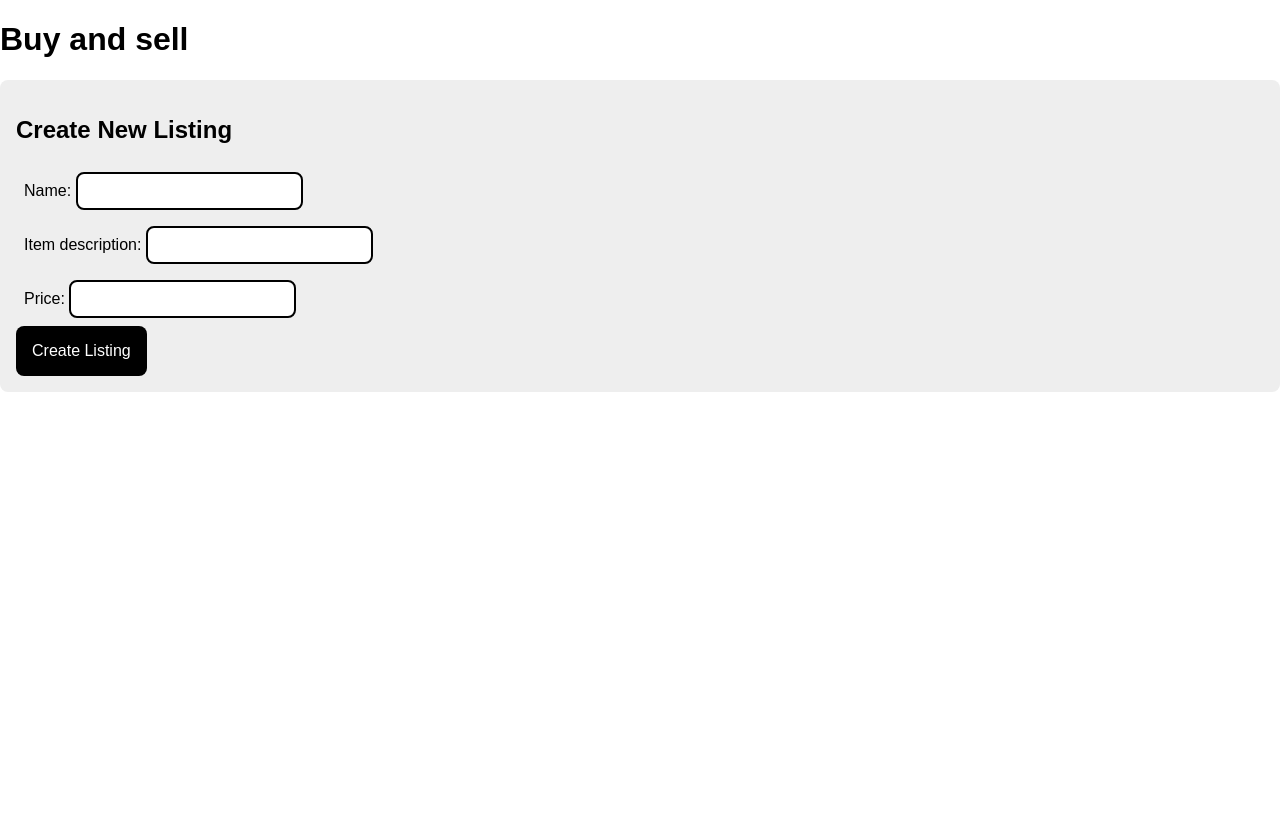
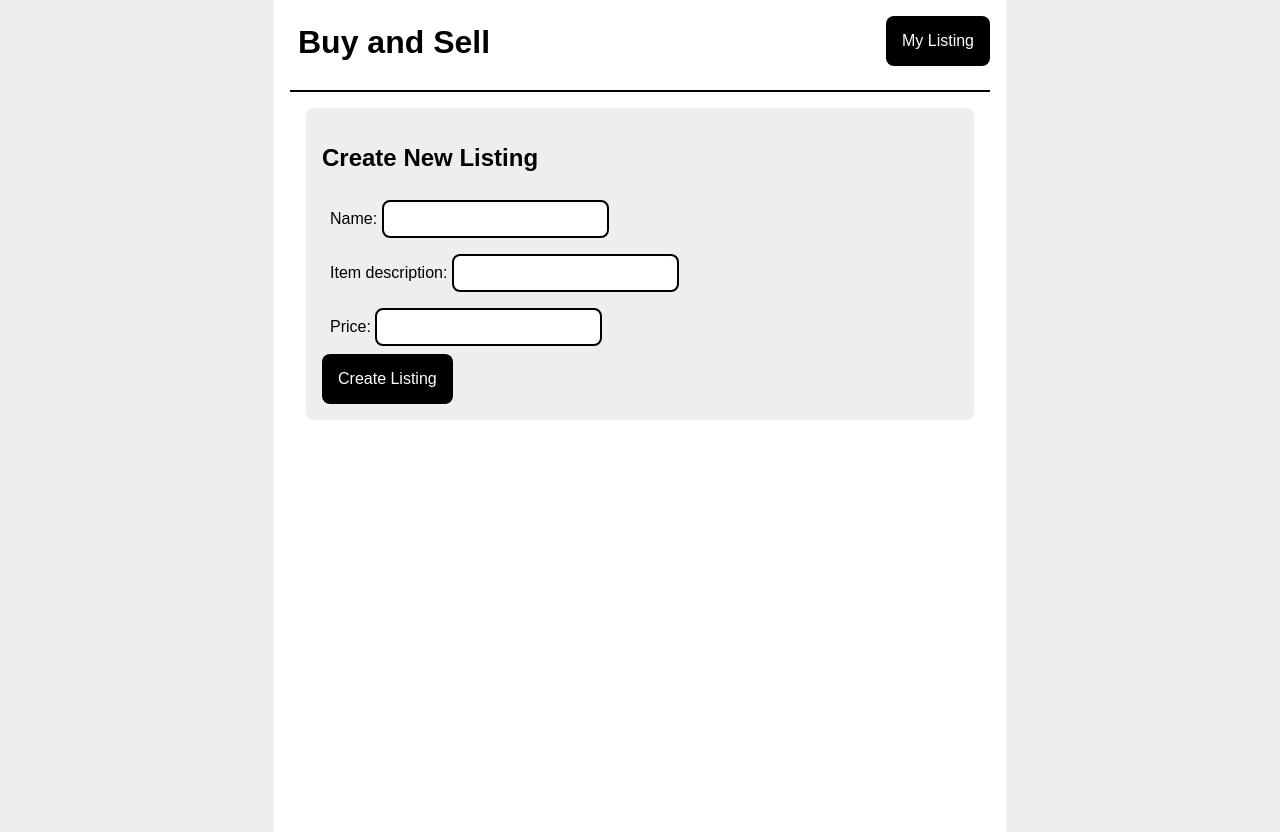
Before and after one commit to abhijitutkarsh/buyandsell, an Angular app: page /new-listing in a window 1280 px wide. Before the commit the page ends 800 px from the top, so only its background shows below. Built offline with nearby package versions, Linux system fonts and the light colour scheme.

Commit message:
last-update

```diff
--- a/src/app/app.component.html
+++ b/src/app/app.component.html
@@ -1,2 +1,9 @@
-<h1>Buy and sell</h1>
-<router-outlet></router-outlet>
+<div id="page-wrap">
+    <div id="max-width-column">
+        <app-nav-bar></app-nav-bar>
+        <div id="content-wrap">
+            <router-outlet></router-outlet>
+        </div>
+
+    </div>
+</div>
--- a/src/app/app.module.ts
+++ b/src/app/app.module.ts
@@ -10,6 +10,7 @@
 import { NewListingPageComponent } from './new-listing-page/new-listing-page.component';
 import { EditListingPageComponent } from './edit-listing-page/edit-listing-page.component';
 import { ListingDataFormComponent } from './listing-data-form/listing-data-form.component';
+import { NavBarComponent } from './nav-bar/nav-bar.component';
 
 @NgModule({
   declarations: [
@@ -20,7 +21,8 @@
     MyListingsPageComponent,
     NewListingPageComponent,
     EditListingPageComponent,
-    ListingDataFormComponent
+    ListingDataFormComponent,
+    NavBarComponent
   ],
   imports: [
     BrowserModule,
--- a/src/app/listing-data-form/listing-data-form.component.ts
+++ b/src/app/listing-data-form/listing-data-form.component.ts
@@ -11,11 +11,11 @@
   @Input() buttonText: any;
   @Input() currentName = '';
   @Input() currentDescription = '';
-  @Input() currentPrice = '';
+  @Input() currentPrice!: number;
 
   name: string = '';
   description: string = '';
-  price: string = '';
+  price!: number;
 
   @Output() onSubmit = new EventEmitter<Listing>();
 
--- /dev/null
+++ b/src/app/nav-bar/nav-bar.component.html
@@ -0,0 +1,8 @@
+<div id = "top-bar">
+    <a routerLink="/listings">
+        <h1 id="app-heading">Buy and Sell</h1>
+    </a>
+    <a routerLink="my-listings">
+        <button id="my-listings-button">My Listing</button>
+    </a>
+</div>
--- /dev/null
+++ b/src/app/nav-bar/nav-bar.component.ts
@@ -0,0 +1,15 @@
+import { Component, OnInit } from '@angular/core';
+
+@Component({
+  selector: 'app-nav-bar',
+  templateUrl: './nav-bar.component.html',
+  styleUrls: ['./nav-bar.component.css']
+})
+export class NavBarComponent implements OnInit {
+
+  constructor() { }
+
+  ngOnInit(): void {
+  }
+
+}
```
Also changed, not shown: src/app/nav-bar/nav-bar.component.css (added), 1 other file (tests, documents, lock files or other folders).
